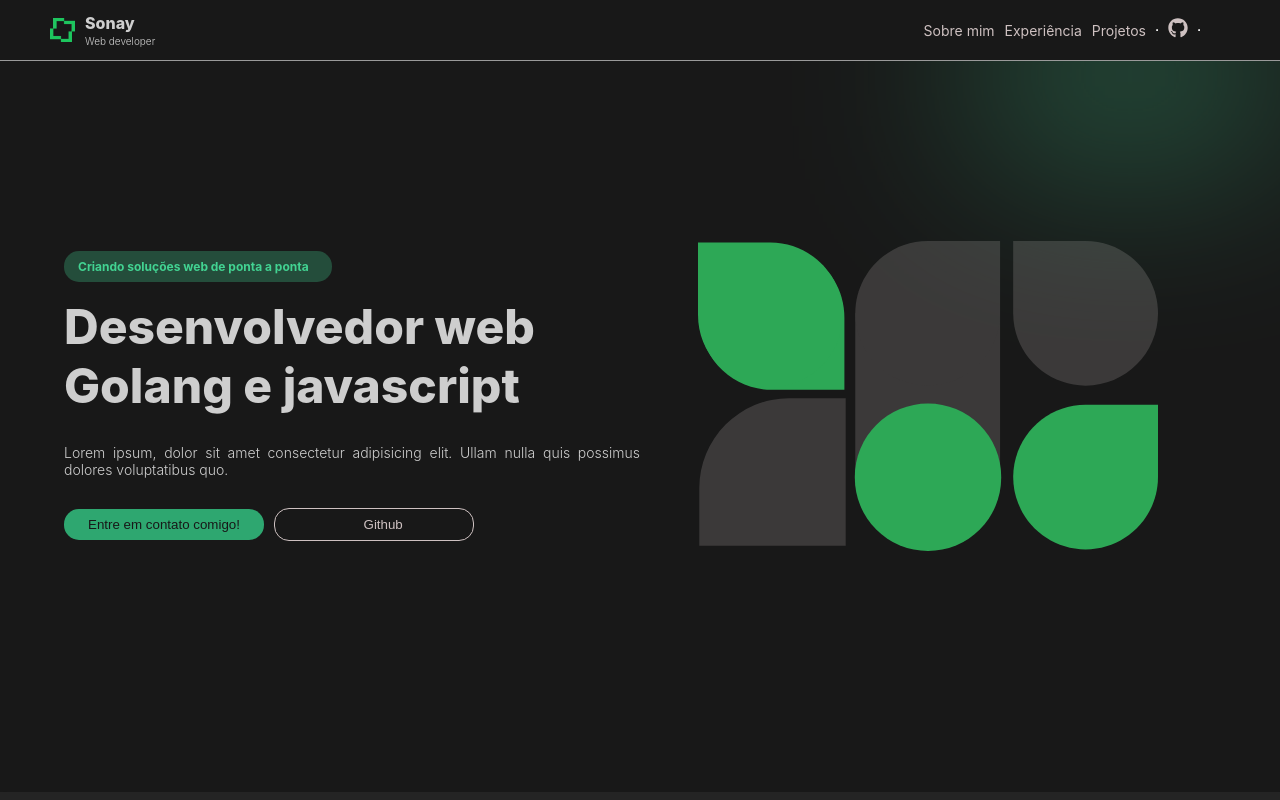
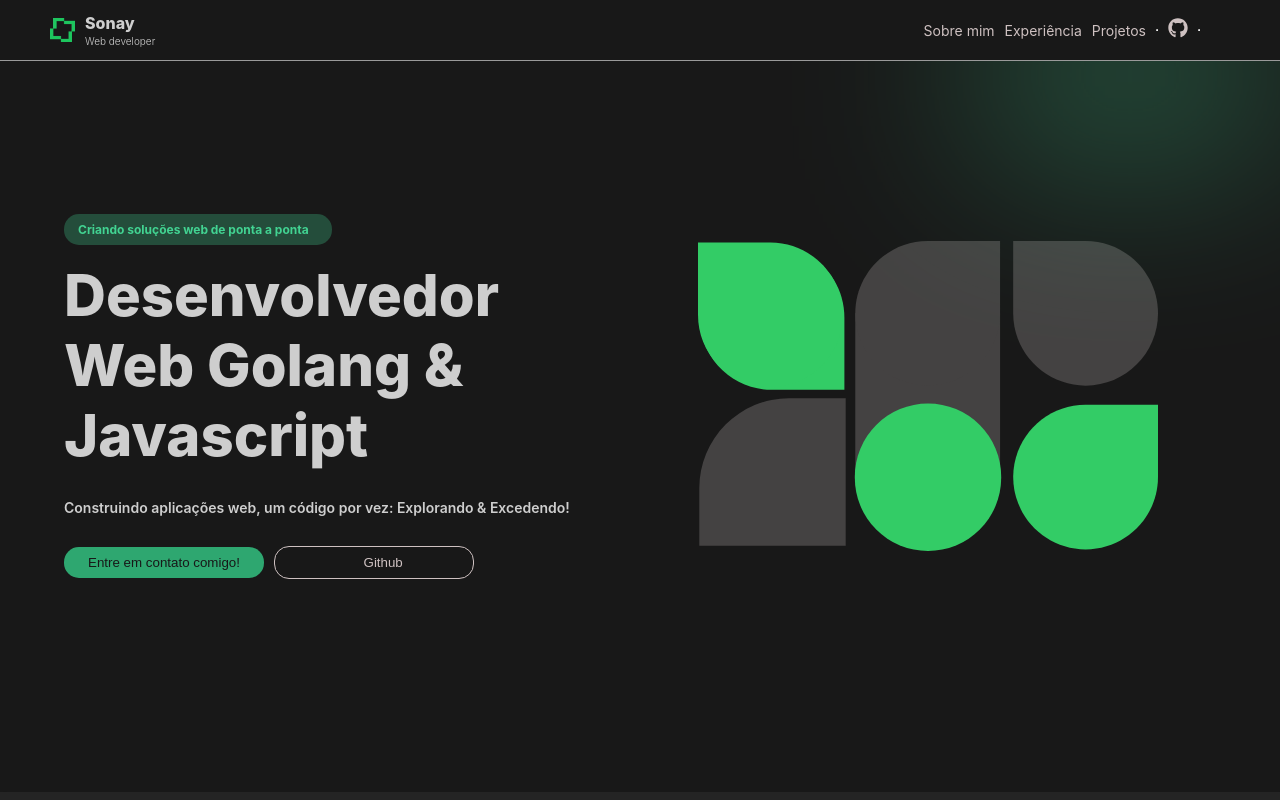
Before and after one commit to Noskine/sonay-tech, a React (Vite) app: page / in a window 1280 px wide. Shown: the top 800 px of the page. Built offline with nearby package versions, Linux system fonts and the light colour scheme; some icons are missing.

Commit message:
fix: implements animations in project

```diff
--- a/package.json
+++ b/package.json
@@ -11,6 +11,7 @@
   },
   "dependencies": {
     "axios": "^1.6.5",
+    "gsap": "^3.12.5",
     "react": "^18.2.0",
     "react-dom": "^18.2.0",
     "react-icons": "^4.12.0",
--- a/src/index.css
+++ b/src/index.css
@@ -109,7 +109,10 @@ h3 {
 .loader-container {
   width: 100vw;
   height: 100vh;
+  z-index: 100;
+  background-color: var(--c-black);
   position: relative;
+
   .loader{
     width: 58px;
     height: 58px;
@@ -117,6 +120,7 @@ h3 {
     top: 50%;
     left: 50%;
     transform: translate(-50%, -50%);
+
     .div-loader {
       position: absolute;
       border: 3px solid #2ea770;
@@ -130,9 +134,6 @@ h3 {
     }
   }
 }
-
-
-
 
 @keyframes loader {
   0% {
--- a/src/pages/Home/index.tsx
+++ b/src/pages/Home/index.tsx
@@ -1,11 +1,25 @@
-import { Readline, Text, ContainerButtons } from './styles'
+import {ContainerButtons, Readline, Text} from './styles'
 import Element from "../../assets/SVG/el1.svg";
-import { FaGithub } from 'react-icons/fa6';
-import { Footer } from '../../components/Footer';
-import { Header } from '../../components/Header'
-import { AboutMe } from '../../components/AboutMe';
+import {FaGithub} from 'react-icons/fa6';
+import {Footer} from '../../components/Footer';
+import {Header} from '../../components/Header'
+import {AboutMe} from '../../components/AboutMe';
+import {useLayoutEffect} from "react";
+
+import * as gsap from "gsap";
 
 export default function Home() {
+
+  useLayoutEffect(() => {
+    const g =  gsap;
+
+    g.gsap.fromTo(".impact", {opacity:0, duration: 1 }, {opacity: 1, duration: 1})
+
+    g.gsap.fromTo(".element", {x: 100, opacity: 0, duration: 1.5}, {x: 0, opacity: 1, duration: 1})
+
+    g.gsap.fromTo("header", {y:-50, duration: 1}, {y: 0, duration: 1})
+  }, []);
+
   return (
     <div>
       <Header />
@@ -13,8 +27,8 @@ export default function Home() {
         <Readline>
           <Text>
             <span className='impact'>Criando soluções web de ponta a ponta</span>
-            <h1>Desenvolvedor web Golang e javascript</h1>
-            <p id='descript'>Lorem ipsum, dolor sit amet consectetur adipisicing elit. Ullam nulla quis possimus dolores voluptatibus quo.</p>
+            <h1>Desenvolvedor web Golang & javascript</h1>
+            <p id='descript'>Construindo aplicações web, um código por vez: Explorando & Excedendo!</p>
             <ContainerButtons>
               <button className='button-readline button-hover'>
                 Entre em contato comigo!
@@ -25,7 +39,7 @@ export default function Home() {
               </button>
             </ContainerButtons>
           </Text>
-          <img src={Element} alt="" id="element-readline" />
+          <img src={Element} alt="" id="element-readline" className="element" />
         </Readline>
         <AboutMe />
         <Footer />
--- a/src/pages/Home/styles.ts
+++ b/src/pages/Home/styles.ts
@@ -35,6 +35,7 @@ export const Text = styled.section`
 
 	  #descript {
         font-size: 1.4rem;
+        font-weight: 600;
 		    text-align: justify;
 		    margin-bottom: 30px;
 	  }
@@ -52,7 +53,8 @@ export const Text = styled.section`
 	  }
 
 	  h1 {
-    font-size: 4.8rem;
+        font-size: 5.8rem;
+        text-transform: capitalize;
 	  }
 
 	  @media screen and (max-width: 920px) {
@@ -91,6 +93,7 @@ export const ContainerButtons = styled.section`
 	    width: 200px;
 	    display: flex;
 	    align-items: center;
+        font-weight: 500;
 	    justify-content: center;
 	  }
 
```
Also changed, not shown: 1 other file (tests, documents, lock files or other folders). Lines whose indentation alone changed are shown as unchanged.
